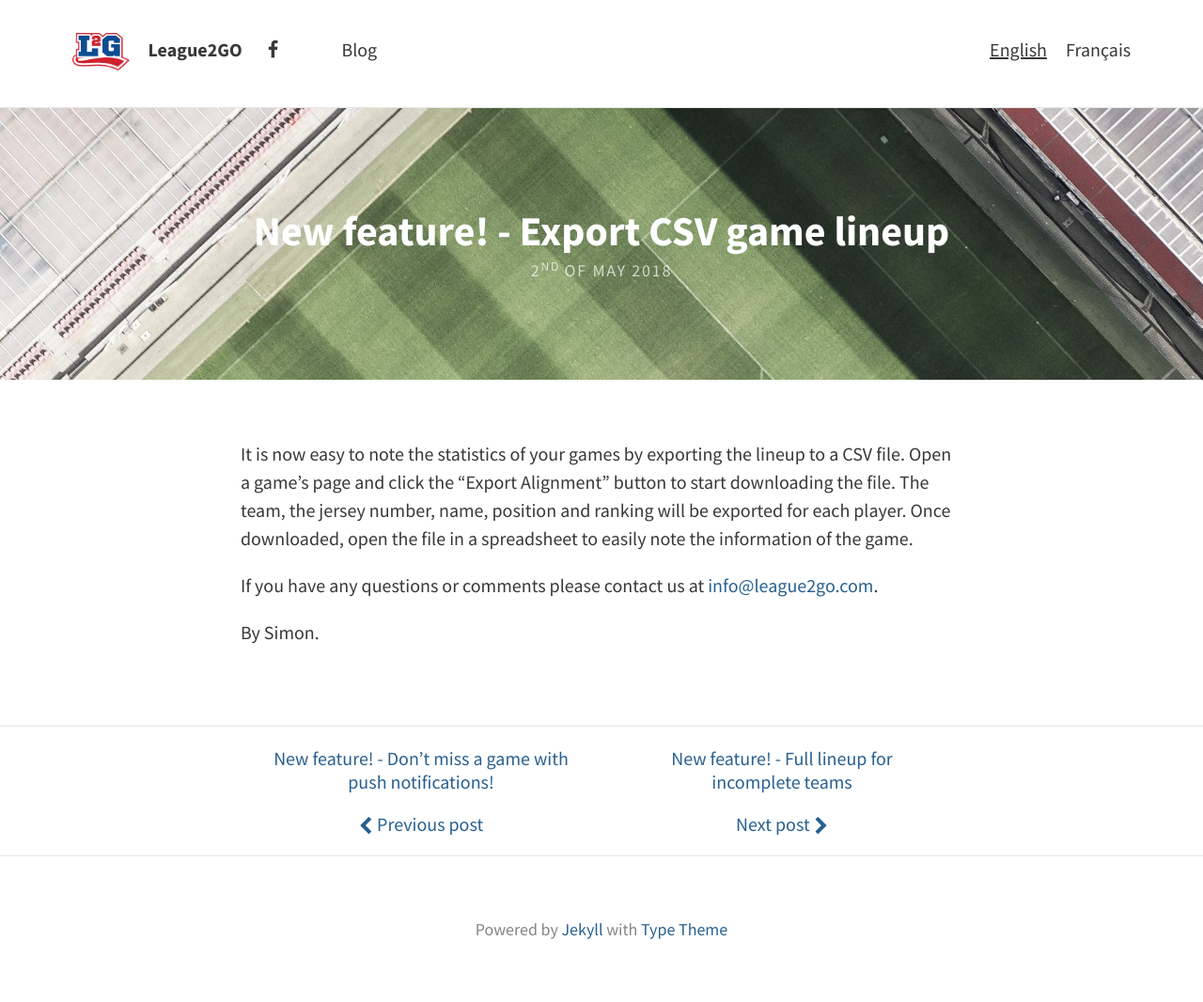
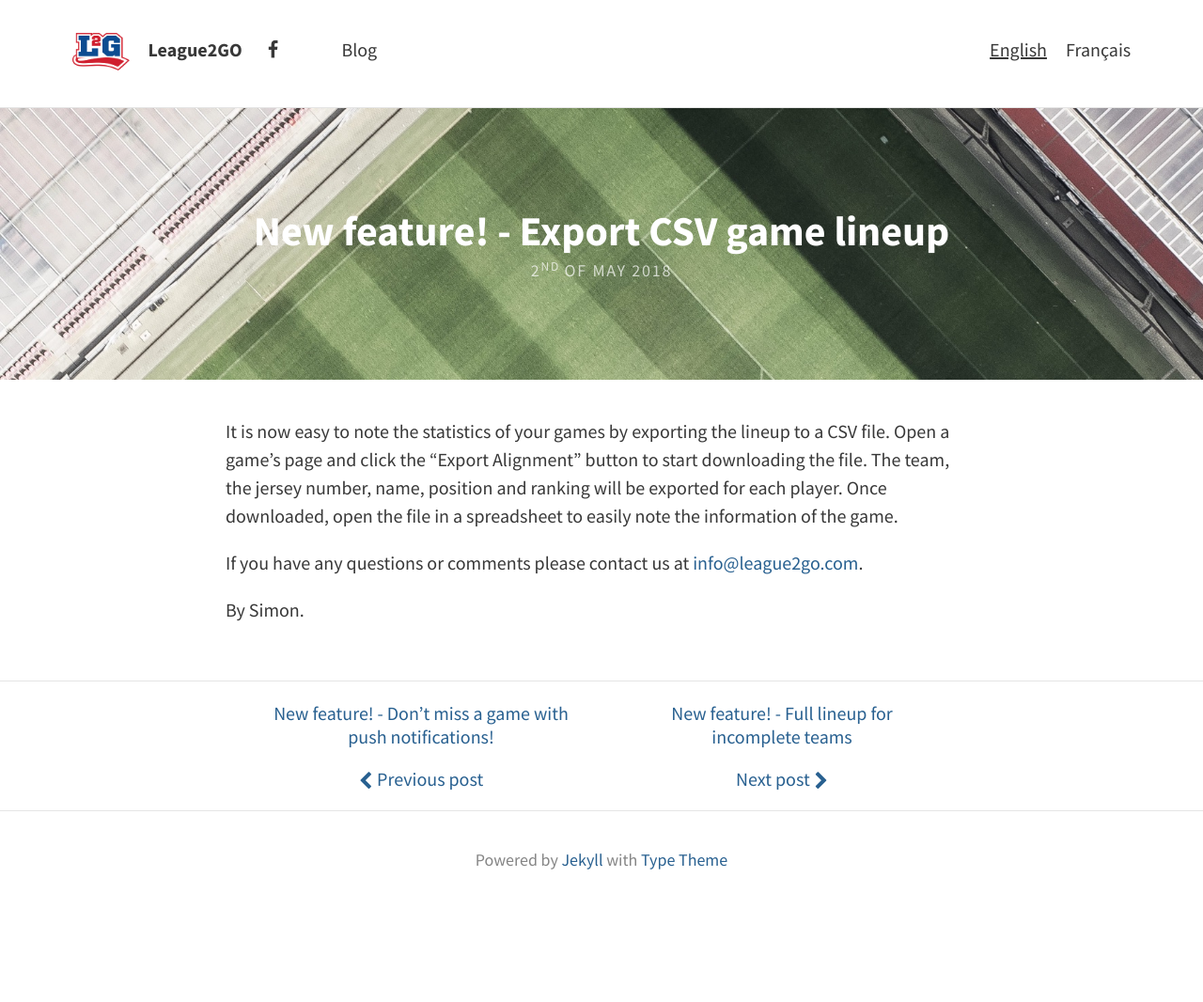
Before and after one commit to League2GO/league2go.github.io, a Jekyll site: the page built from _posts/en/2018-05-02-export-csv-game-lineup.md, in a window 1280 px wide. Shown: the whole page at 94% size. Built offline with Jekyll 4.4.1, drawn with Linux system fonts in a browser that asks for light colours; nearby versions of some CDN libraries; after the commit the page ends 967 px from its top, so only the background shows below that.

Commit message:
adjust width and padding for mobile and desktop reading

```diff
--- a/_sass/_base.scss
+++ /dev/null
@@ -1,206 +0,0 @@
-/**
- * Reset some basic elements
- */
-body, h1, h2, h3, h4, h5, h6,
-p, blockquote, pre, hr,
-dl, dd, ol, ul, figure {
-    margin: 0;
-    padding: 0;
-}
-
-
-
-/**
- * Basic styling
- */
-body {
-    font: $base-font-weight #{$base-font-size}/#{$base-line-height} $base-font-family;
-    color: $text-color;
-    background-color: $background-color;
-    -webkit-text-size-adjust: 100%;
-    -webkit-font-feature-settings: "kern" 1;
-    -moz-font-feature-settings: "kern" 1;
-    -o-font-feature-settings: "kern" 1;
-    font-feature-settings: "kern" 1;
-    font-kerning: normal;
-}
-
-
-
-/**
- * Set `margin-bottom` to maintain vertical rhythm
- */
-h1, h2, h3, h4, h5, h6,
-p, blockquote, pre,
-ul, ol, dl, figure,
-%vertical-rhythm {
-    margin-bottom: $spacing-unit / 2;
-}
-
-
-
-/**
- * Images
- */
-img {
-    max-width: 100%;
-    vertical-align: middle;
-}
-
-
-
-/**
- * Figures
- */
-figure > img {
-    display: block;
-}
-
-figcaption {
-    font-size: $small-font-size;
-}
-
-
-
-/**
- * Lists
- */
-ul, ol {
-    margin-left: $spacing-unit;
-}
-
-li {
-    > ul,
-    > ol {
-         margin-bottom: 0;
-    }
-}
-
-
-
-/**
- * Headings
- */
-h1, h2, h3, h4, h5, h6 {
-    font-weight: $base-font-weight;
-}
-
-
-
-/**
- * Links
- */
-a {
-    color: $brand-color;
-    text-decoration: none;
-
-    &:visited {
-        color: darken($brand-color, 15%);
-    }
-
-    &:hover {
-        color: $text-color;
-        text-decoration: underline;
-    }
-}
-
-
-
-/**
- * Blockquotes
- */
-blockquote {
-    color: $grey-color;
-    border-left: 4px solid $grey-color-light;
-    padding-left: $spacing-unit / 2;
-    font-size: 18px;
-    letter-spacing: -1px;
-    font-style: italic;
-
-    > :last-child {
-        margin-bottom: 0;
-    }
-}
-
-
-
-/**
- * Code formatting
- */
-pre,
-code {
-    font-size: 15px;
-    border: 1px solid $grey-color-light;
-    border-radius: 3px;
-    background-color: #eef;
-}
-
-code {
-    padding: 1px 5px;
-}
-
-pre {
-    padding: 8px 12px;
-    overflow-x: auto;
-
-    > code {
-        border: 0;
-        padding-right: 0;
-        padding-left: 0;
-    }
-}
-
-
-
-/**
- * Wrapper
- */
-.wrapper {
-    max-width: -webkit-calc(#{$content-width} - (#{$spacing-unit} * 2));
-    max-width:         calc(#{$content-width} - (#{$spacing-unit} * 2));
-    margin-right: auto;
-    margin-left: auto;
-    padding-right: $spacing-unit;
-    padding-left: $spacing-unit;
-    @extend %clearfix;
-
-    @include media-query($on-laptop) {
-        max-width: -webkit-calc(#{$content-width} - (#{$spacing-unit}));
-        max-width:         calc(#{$content-width} - (#{$spacing-unit}));
-        padding-right: $spacing-unit / 2;
-        padding-left: $spacing-unit / 2;
-    }
-}
-
-
-
-/**
- * Clearfix
- */
-%clearfix {
-
-    &:after {
-        content: "";
-        display: table;
-        clear: both;
-    }
-}
-
-
-
-/**
- * Icons
- */
-.icon {
-
-    > svg {
-        display: inline-block;
-        width: 16px;
-        height: 16px;
-        vertical-align: middle;
-
-        path {
-            fill: $grey-color;
-        }
-    }
-}
--- a/_sass/_layout.scss
+++ /dev/null
@@ -1,242 +0,0 @@
-/**
- * Site header
- */
-.site-header {
-    border-top: 5px solid $grey-color-dark;
-    border-bottom: 1px solid $grey-color-light;
-    min-height: 56px;
-
-    // Positioning context for the mobile navigation icon
-    position: relative;
-}
-
-.site-title {
-    font-size: 26px;
-    font-weight: 300;
-    line-height: 56px;
-    letter-spacing: -1px;
-    margin-bottom: 0;
-    float: left;
-
-    &,
-    &:visited {
-        color: $grey-color-dark;
-    }
-}
-
-.site-nav {
-    float: right;
-    line-height: 56px;
-
-    .menu-icon {
-        display: none;
-    }
-
-    .page-link {
-        color: $text-color;
-        line-height: $base-line-height;
-
-        // Gaps between nav items, but not on the last one
-        &:not(:last-child) {
-            margin-right: 20px;
-        }
-    }
-
-    @include media-query($on-palm) {
-        position: absolute;
-        top: 9px;
-        right: $spacing-unit / 2;
-        background-color: $background-color;
-        border: 1px solid $grey-color-light;
-        border-radius: 5px;
-        text-align: right;
-
-        .menu-icon {
-            display: block;
-            float: right;
-            width: 36px;
-            height: 26px;
-            line-height: 0;
-            padding-top: 10px;
-            text-align: center;
-
-            > svg {
-                width: 18px;
-                height: 15px;
-
-                path {
-                    fill: $grey-color-dark;
-                }
-            }
-        }
-
-        .trigger {
-            clear: both;
-            display: none;
-        }
-
-        &:hover .trigger {
-            display: block;
-            padding-bottom: 5px;
-        }
-
-        .page-link {
-            display: block;
-            padding: 5px 10px;
-
-            &:not(:last-child) {
-                margin-right: 0;
-            }
-            margin-left: 20px;
-        }
-    }
-}
-
-
-
-/**
- * Site footer
- */
-.site-footer {
-    border-top: 1px solid $grey-color-light;
-    padding: $spacing-unit 0;
-}
-
-.footer-heading {
-    font-size: 18px;
-    margin-bottom: $spacing-unit / 2;
-}
-
-.contact-list,
-.social-media-list {
-    list-style: none;
-    margin-left: 0;
-}
-
-.footer-col-wrapper {
-    font-size: 15px;
-    color: $grey-color;
-    margin-left: -$spacing-unit / 2;
-    @extend %clearfix;
-}
-
-.footer-col {
-    float: left;
-    margin-bottom: $spacing-unit / 2;
-    padding-left: $spacing-unit / 2;
-}
-
-.footer-col-1 {
-    width: -webkit-calc(35% - (#{$spacing-unit} / 2));
-    width:         calc(35% - (#{$spacing-unit} / 2));
-}
-
-.footer-col-2 {
-    width: -webkit-calc(20% - (#{$spacing-unit} / 2));
-    width:         calc(20% - (#{$spacing-unit} / 2));
-}
-
-.footer-col-3 {
-    width: -webkit-calc(45% - (#{$spacing-unit} / 2));
-    width:         calc(45% - (#{$spacing-unit} / 2));
-}
-
-@include media-query($on-laptop) {
-    .footer-col-1,
-    .footer-col-2 {
-        width: -webkit-calc(50% - (#{$spacing-unit} / 2));
-        width:         calc(50% - (#{$spacing-unit} / 2));
-    }
-
-    .footer-col-3 {
-        width: -webkit-calc(100% - (#{$spacing-unit} / 2));
-        width:         calc(100% - (#{$spacing-unit} / 2));
-    }
-}
-
-@include media-query($on-palm) {
-    .footer-col {
-        float: none;
-        width: -webkit-calc(100% - (#{$spacing-unit} / 2));
-        width:         calc(100% - (#{$spacing-unit} / 2));
-    }
-}
-
-
-
-/**
- * Page content
- */
-.page-content {
-    padding: $spacing-unit 0;
-}
-
-.page-heading {
-    font-size: 20px;
-}
-
-.post-list {
-    margin-left: 0;
-    list-style: none;
-
-    > li {
-        margin-bottom: $spacing-unit;
-    }
-}
-
-.post-meta {
-    font-size: $small-font-size;
-    color: $grey-color;
-}
-
-.post-link {
-    display: block;
-    font-size: 24px;
-}
-
-
-
-/**
- * Posts
- */
-.post-header {
-    margin-bottom: $spacing-unit;
-}
-
-.post-title {
-    font-size: 42px;
-    letter-spacing: -1px;
-    line-height: 1;
-
-    @include media-query($on-laptop) {
-        font-size: 36px;
-    }
-}
-
-.post-content {
-    margin-bottom: $spacing-unit;
-
-    h2 {
-        font-size: 32px;
-
-        @include media-query($on-laptop) {
-            font-size: 28px;
-        }
-    }
-
-    h3 {
-        font-size: 26px;
-
-        @include media-query($on-laptop) {
-            font-size: 22px;
-        }
-    }
-
-    h4 {
-        font-size: 20px;
-
-        @include media-query($on-laptop) {
-            font-size: 18px;
-        }
-    }
-}
--- a/_sass/_syntax-highlighting.scss
+++ /dev/null
@@ -1,71 +0,0 @@
-/**
- * Syntax highlighting styles
- */
-.highlight {
-    background: #fff;
-    @extend %vertical-rhythm;
-
-    .highlighter-rouge & {
-      background: #eef;
-    }
-
-    .c     { color: #998; font-style: italic } // Comment
-    .err   { color: #a61717; background-color: #e3d2d2 } // Error
-    .k     { font-weight: bold } // Keyword
-    .o     { font-weight: bold } // Operator
-    .cm    { color: #998; font-style: italic } // Comment.Multiline
-    .cp    { color: #999; font-weight: bold } // Comment.Preproc
-    .c1    { color: #998; font-style: italic } // Comment.Single
-    .cs    { color: #999; font-weight: bold; font-style: italic } // Comment.Special
-    .gd    { color: #000; background-color: #fdd } // Generic.Deleted
-    .gd .x { color: #000; background-color: #faa } // Generic.Deleted.Specific
-    .ge    { font-style: italic } // Generic.Emph
-    .gr    { color: #a00 } // Generic.Error
-    .gh    { color: #999 } // Generic.Heading
-    .gi    { color: #000; background-color: #dfd } // Generic.Inserted
-    .gi .x { color: #000; background-color: #afa } // Generic.Inserted.Specific
-    .go    { color: #888 } // Generic.Output
-    .gp    { color: #555 } // Generic.Prompt
-    .gs    { font-weight: bold } // Generic.Strong
-    .gu    { color: #aaa } // Generic.Subheading
-    .gt    { color: #a00 } // Generic.Traceback
-    .kc    { font-weight: bold } // Keyword.Constant
-    .kd    { font-weight: bold } // Keyword.Declaration
-    .kp    { font-weight: bold } // Keyword.Pseudo
-    .kr    { font-weight: bold } // Keyword.Reserved
-    .kt    { color: #458; font-weight: bold } // Keyword.Type
-    .m     { color: #099 } // Literal.Number
-    .s     { color: #d14 } // Literal.String
-    .na    { color: #008080 } // Name.Attribute
-    .nb    { color: #0086B3 } // Name.Builtin
-    .nc    { color: #458; font-weight: bold } // Name.Class
-    .no    { color: #008080 } // Name.Constant
-    .ni    { color: #800080 } // Name.Entity
-    .ne    { color: #900; font-weight: bold } // Name.Exception
-    .nf    { color: #900; font-weight: bold } // Name.Function
-    .nn    { color: #555 } // Name.Namespace
-    .nt    { color: #000080 } // Name.Tag
-    .nv    { color: #008080 } // Name.Variable
-    .ow    { font-weight: bold } // Operator.Word
-    .w     { color: #bbb } // Text.Whitespace
-    .mf    { color: #099 } // Literal.Number.Float
-    .mh    { color: #099 } // Literal.Number.Hex
-    .mi    { color: #099 } // Literal.Number.Integer
-    .mo    { color: #099 } // Literal.Number.Oct
-    .sb    { color: #d14 } // Literal.String.Backtick
-    .sc    { color: #d14 } // Literal.String.Char
-    .sd    { color: #d14 } // Literal.String.Doc
-    .s2    { color: #d14 } // Literal.String.Double
-    .se    { color: #d14 } // Literal.String.Escape
-    .sh    { color: #d14 } // Literal.String.Heredoc
-    .si    { color: #d14 } // Literal.String.Interpol
-    .sx    { color: #d14 } // Literal.String.Other
-    .sr    { color: #009926 } // Literal.String.Regex
-    .s1    { color: #d14 } // Literal.String.Single
-    .ss    { color: #990073 } // Literal.String.Symbol
-    .bp    { color: #999 } // Name.Builtin.Pseudo
-    .vc    { color: #008080 } // Name.Variable.Class
-    .vg    { color: #008080 } // Name.Variable.Global
-    .vi    { color: #008080 } // Name.Variable.Instance
-    .il    { color: #099 } // Literal.Number.Integer.Long
-}
--- a/_sass/base/_utility.scss
+++ b/_sass/base/_utility.scss
@@ -78,7 +78,7 @@
 }
 
 .no-search-results {
-  @extend %padding-regular;
+  @extend %padding-small;
   width: 100%;
   text-align: center;
   margin-bottom: 0;
--- a/_sass/includes/_footer.scss
+++ b/_sass/includes/_footer.scss
@@ -1,5 +1,5 @@
 .site-footer {
-  @extend %padding-regular;
+  @extend %padding-small;
   display: inline-block;
   text-align: center;
   width: 100%;
--- a/_sass/layouts/_index.scss
+++ b/_sass/layouts/_index.scss
@@ -1,6 +1,6 @@
 // Header text feature
 .call-out {
-  @extend %padding-regular;
+  @extend %padding-small;
   display: inline-block;
   width: 100%;
   background-size: cover;
@@ -18,8 +18,20 @@
 }
 // Post listing
 .posts {
+  @media (min-width: 300px){
+    // background-color: plum;
+    padding: 1em $padding-small;
+  }
+  @media (min-width: 768px){
+    // background-color: green;
+    padding: 2em $padding-small;
+    padding: 2em 0;
+    max-width: 900px;
+    margin: auto;
+  }
+
   .post-teaser {
-    @extend %padding-regular;
+    @extend %padding-small;
     width: 100%;
     margin-bottom: 0;
     display: inline-block;
--- a/_sass/layouts/_posts.scss
+++ b/_sass/layouts/_posts.scss
@@ -1,6 +1,6 @@
 article,
 .comments {
-  @extend %padding-regular;
+  @extend %padding-small;
   border-bottom: 1px solid $border-color;
   float: left;
   width: 100%;
@@ -44,7 +44,7 @@ header {
     }
   }
   .post-content {
-    @extend %padding-regular;
+    @extend %padding-small;
   }
 }
 
@@ -61,13 +61,23 @@ header {
       background-image: url( '/assets/img/post-header-mobile.jpg' );
     }
     margin-bottom: 0;
-    padding: $padding-large/2.5 $padding-large/1.25;
+    padding: $padding-large/2.5 0;
     .meta {
       color: rgba($feature-image-text-color, .7);
     }
   }
   .post-content {
-    @extend %padding-regular;
+    @media (min-width: 300px){
+      // background-color: plum;
+      padding: 1em $padding-small;
+    }
+    @media (min-width: 768px){
+      // background-color: green;
+      padding: 2em $padding-small;
+      padding: 2em 0;
+      max-width: 800px;
+      margin: auto;
+    }
   }
 }
 
```
